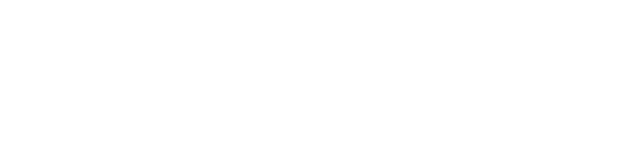
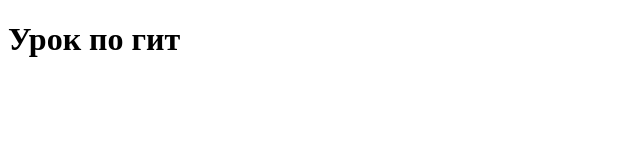
Before and after one commit to S-Konstantin/git-basic, a plain HTML site: page index.html in a window 1280 px wide. Shown: the whole page, without its empty margins (0-640 px from the left). Drawn offline with Linux system fonts and the light colour scheme.

Commit message:
added h1

```diff
--- a/index.html
+++ b/index.html
@@ -2,9 +2,9 @@
 <html lang="en">
 <head>
     <meta charset="UTF-8">
-    <title>Title</title>
+    <title>Это урок по гиту</title>
 </head>
 <body>
-
+    <h1>Урок по гит</h1>
 </body>
 </html>
```
